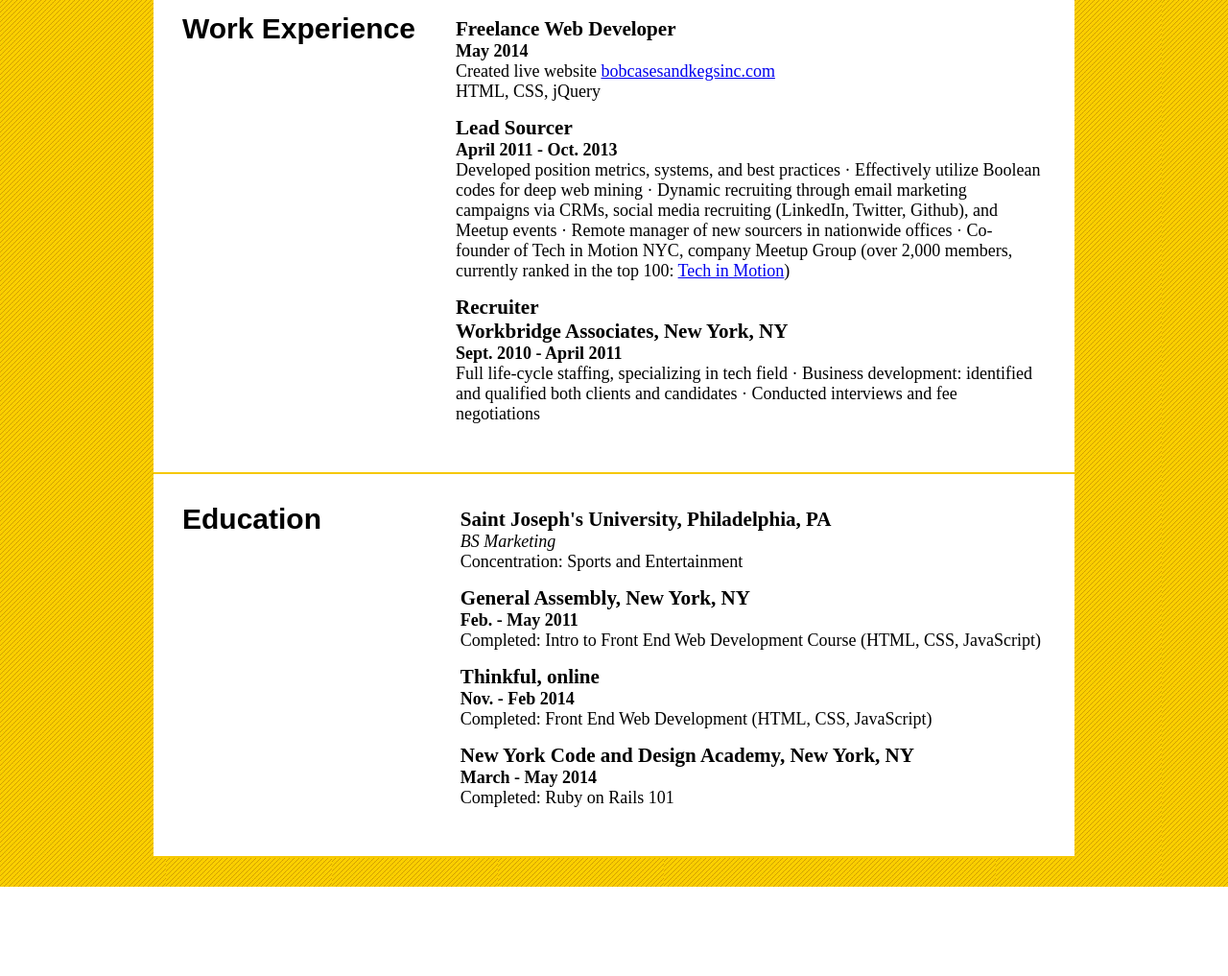
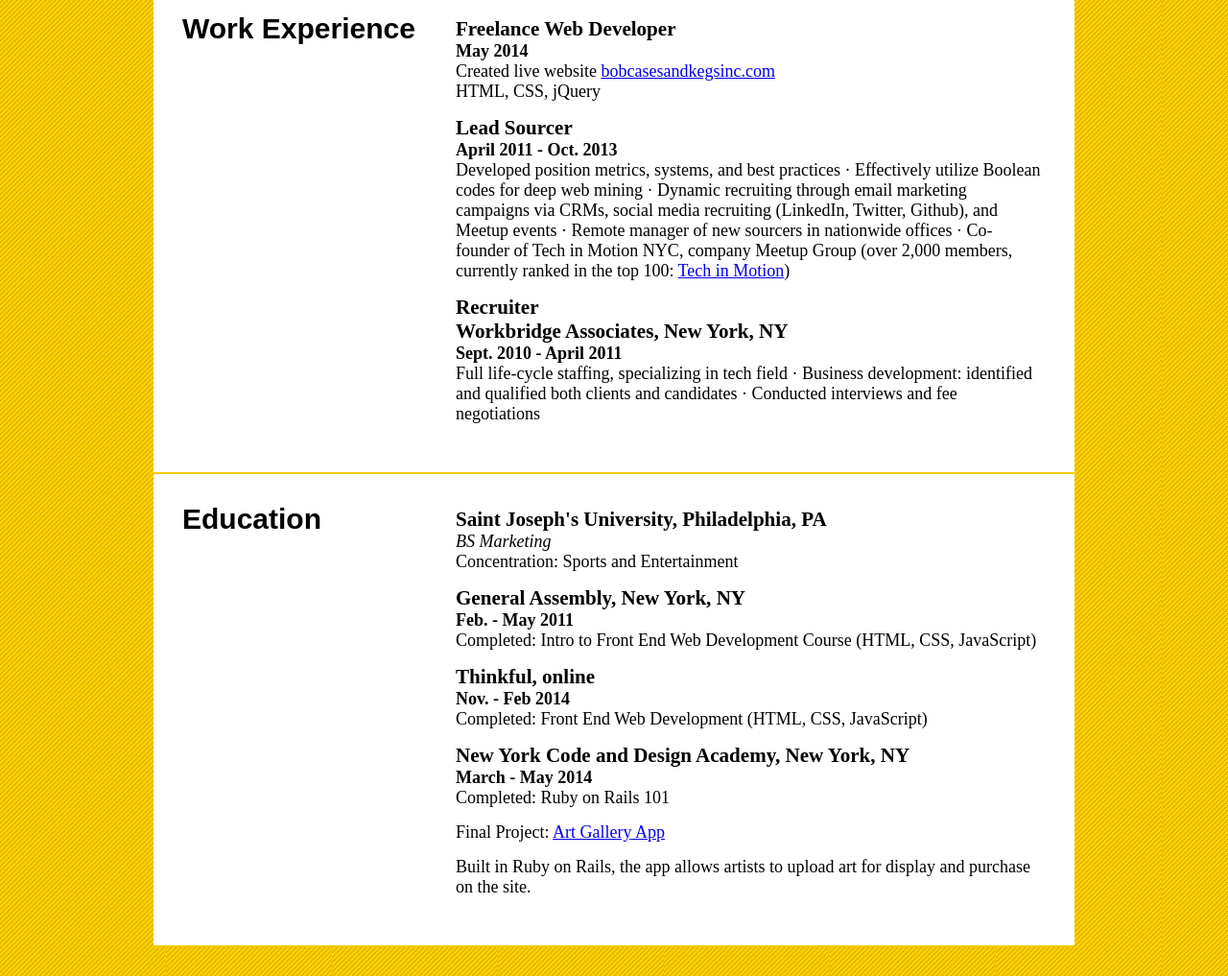
Before and after one commit to gbergy/resume_page, a plain HTML site: page index.html in a window 1280 px wide. Shown: the part 547-1564 px from the top of the page at 96% size. Before the commit the page ends 1471 px from the top, so only its background shows below. Drawn offline with Linux system fonts and the light colour scheme.

Commit message:
added info

```diff
--- a/css/style.css
+++ b/css/style.css
@@ -66,7 +66,7 @@ section span {
 }
 
 /** FIXES **/
-.group:after {
+.group:after { /* clearfix */
 	visibility: hidden;
 	display: block;
 	content: "";
--- a/index.html
+++ b/index.html
@@ -77,6 +77,8 @@
 					<h3>New York Code and Design Academy, New York, NY</h3>
 					<strong>March - May 2014</strong>
 					<p>Completed: Ruby on Rails 101</p>
+					<p>Final Project: <a href="http://art-gallery-app.herokuapp.com/" target="_blank">Art Gallery App</a></p>
+					<p>Built in Ruby on Rails, the app allows artists to upload art for display and purchase on the site.</p>
 				</section>
 			</div>
 
```
